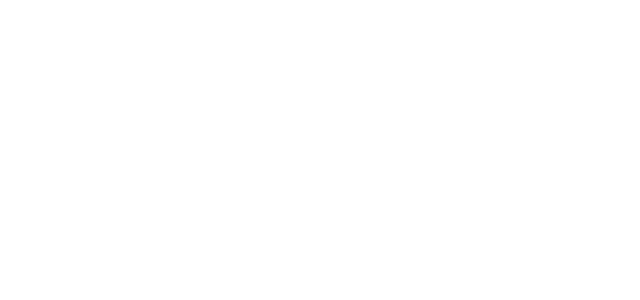
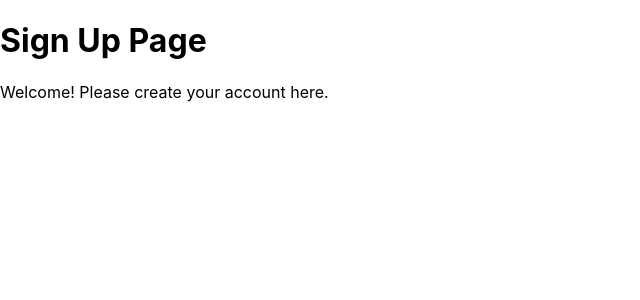
Before and after one commit to tylernsocial/digitalmarketplace, a React (Create React App) app in the folder client/: page /signup in a window 1280 px wide. Before the commit this address had no page. Shown: the top 300 px of the page, without its empty margins (0-640 px from the left). Built offline with nearby package versions, Linux system fonts and the light colour scheme.

Commit message:
Added links to Login and Sign Up pages

```diff
--- a/client/src/App.js
+++ b/client/src/App.js
@@ -1,16 +1,19 @@
 import { BrowserRouter, Routes, Route } from "react-router-dom";
 import {HomePage} from "./pages/HomePage";
-
+import { SignUpPage } from "./pages/SignUpPage";
+import { LoginPage } from "./pages/LoginPage";
 function App() {
   return (
     <div className="App">
       <BrowserRouter>
         <Routes>
           <Route path = "/" element = {<HomePage/>}/>
+          <Route path="/signup" element={<SignUpPage />} />
+          <Route path="/login" element={<LoginPage />} />
         </Routes>
       </BrowserRouter>
     </div>
   );
-}
+};
 
 export default App;
--- a/client/src/pages/HomePage.js
+++ b/client/src/pages/HomePage.js
@@ -1,7 +1,19 @@
 import React from 'react'
 import './HomePage.css';
 import topIMG from './assets/pic.png'
+import { useNavigate } from 'react-router-dom';
+
+
 export const HomePage = () => {
+  const navigate = useNavigate();
+  const handleSignUp = () => {
+    navigate('/signup'); // Navigate to the SignUp page
+  };
+
+  const handleLogin = () => {
+    navigate('/login'); // Navigate to the Login page
+  };
+
   return (
     <div className="homepage-container">
       <img src={topIMG} className="homepage-image" />
@@ -10,9 +22,13 @@
         Your one-stop platform for buying and selling clothing securely through a middleman!
       </p>
       <div className="homepage-buttons">
-        <button className="homepage-button signup-button">Sign Up</button>
-        <button className="homepage-button login-button">Login</button>
+        <button className="homepage-button signup-button" onClick={handleSignUp}>
+          Sign Up
+        </button>
+        <button className="homepage-button login-button" onClick={handleLogin}>
+          Login
+        </button>
       </div>
     </div>
   );
-};
+}
--- a/client/src/pages/LoginPage.js
+++ b/client/src/pages/LoginPage.js
@@ -0,0 +1,10 @@
+import React from 'react'
+
+export const LoginPage = () => {
+    return (
+      <div>
+        <h1>Login Page</h1>
+        <p>Welcome back! Please log in to your account.</p>
+      </div>
+    );
+  };
--- a/client/src/pages/SignUpPage.js
+++ b/client/src/pages/SignUpPage.js
@@ -0,0 +1,10 @@
+import React from 'react'
+
+export const SignUpPage = () => {
+    return (
+      <div>
+        <h1>Sign Up Page</h1>
+        <p>Welcome! Please create your account here.</p>
+      </div>
+    );
+  };
```
